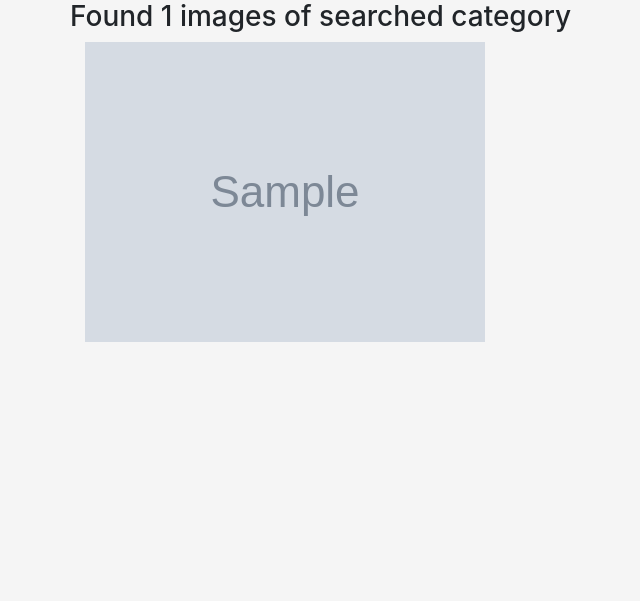
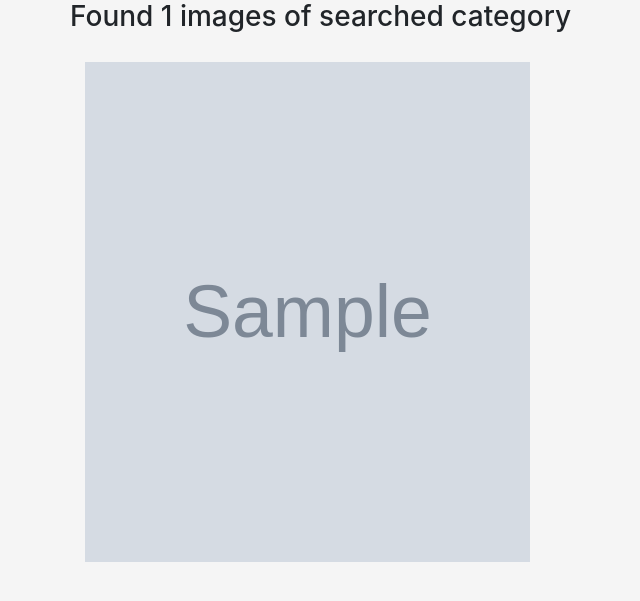
Before and after one commit to elkwal/Gallery-App, a Django app: template photos/templates/search.html in a window 1280 px wide. Shown: the part 56-657 px from the top of the page, without its empty margins (0-640 px from the left). Run offline with Django 3.2, Linux system fonts and the light colour scheme; the template is opened without the code that fills it: most values are stand-ins (such as "Sample title", 1, 10 or a date in 2020); grey boxes marked "Sample" are stand-in pictures; some libraries are stand-ins or nearby versions.

Commit message:
Add image styling

```diff
--- a/photos/templates/search.html
+++ b/photos/templates/search.html
@@ -12,7 +12,7 @@
     {% if images %}
     {% for image in images %}
     <div class="col-md-5">
-      <img src="{{image.image.url}}" class="img-fluid" alt="Image" data-toggle="modal" data-target="#{{image.id}}">
+      <img style=" margin-top: 20px; margin-bottom: 20px; width:500px; height:500px;" src="{{image.image.url}}" class="img-fluid" alt="Image" data-toggle="modal" data-target="#{{image.id}}">
 
       <!-- Image Details modal -->
 
```
